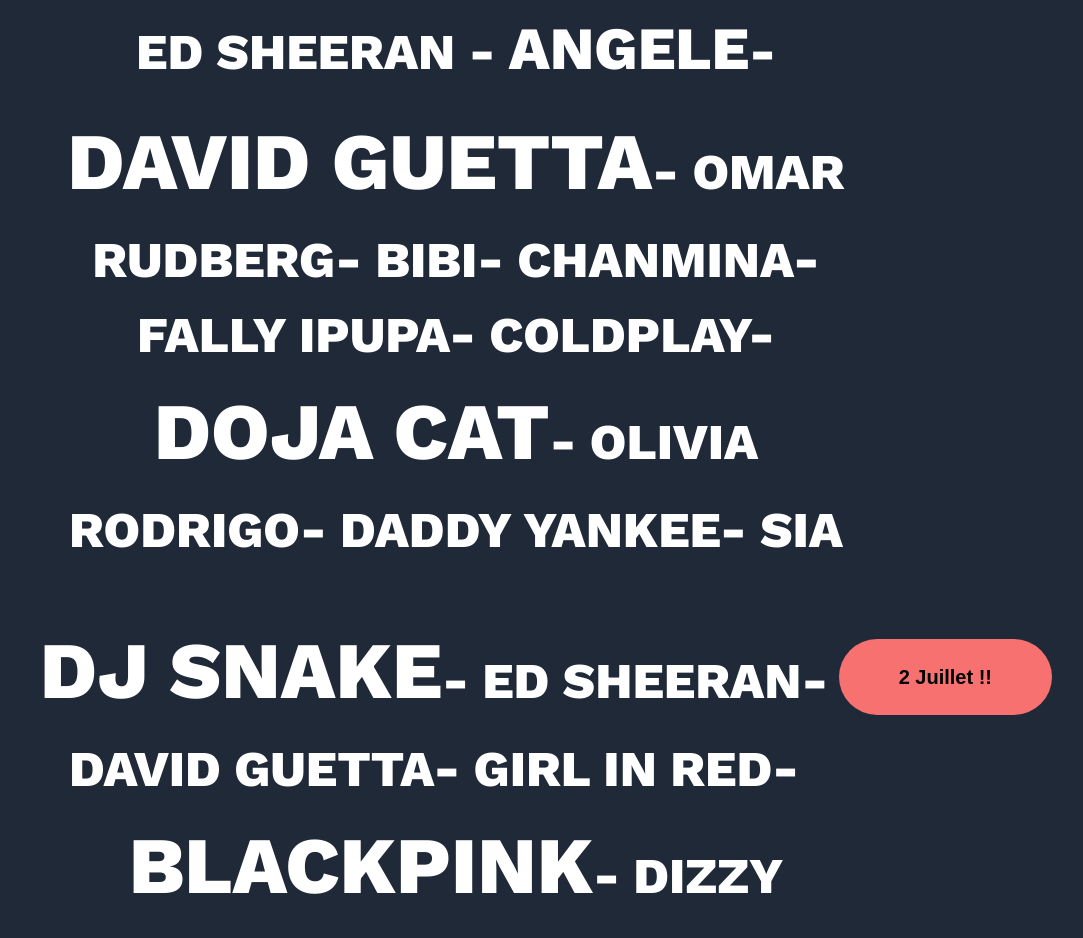
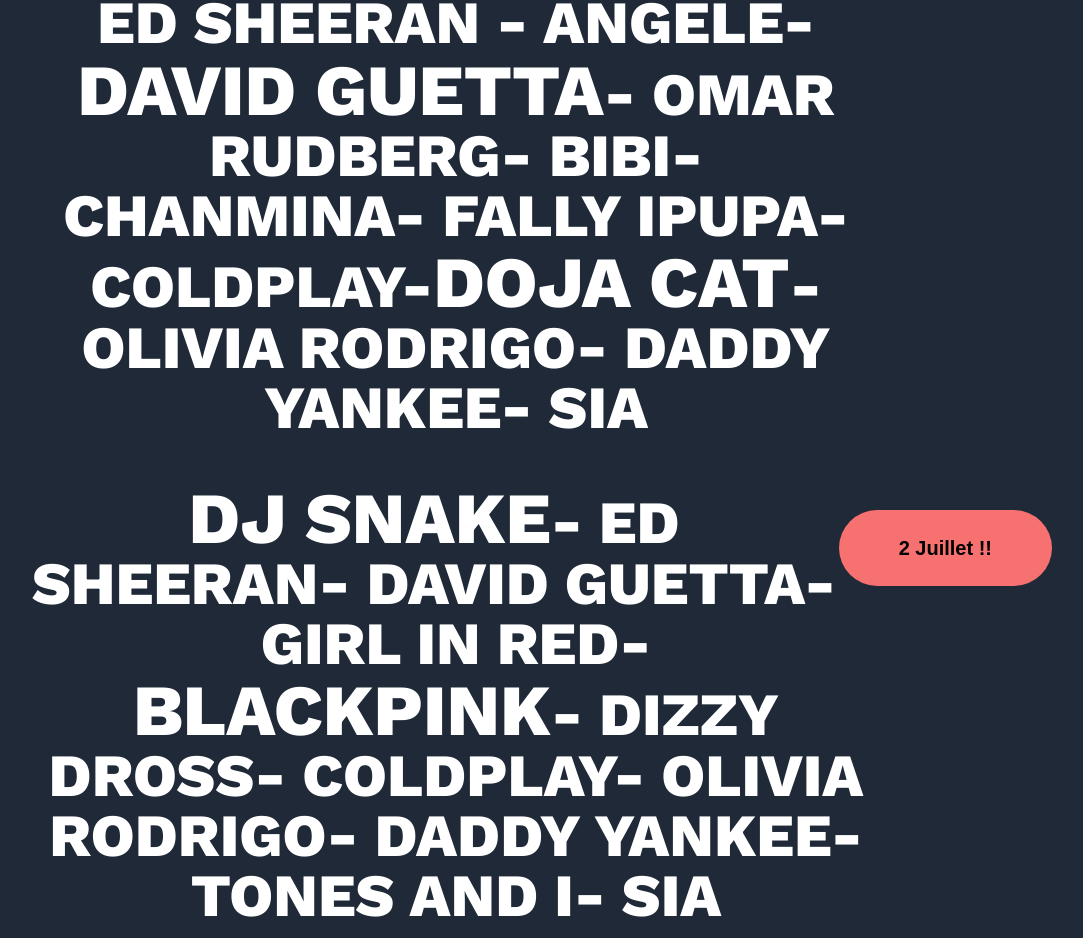
Before and after one commit to ChamberlinMorgane/SAE203, a Vue app: page /programmation in a window 1280 px wide. Shown: the part 644-1582 px from the top of the page, without its empty margins (184-1267 px from the left). Built offline with nearby package versions, Linux system fonts and the light colour scheme.

Commit message:
chemin acces page 404

```diff
--- a/src/router/index.js
+++ b/src/router/index.js
@@ -8,7 +8,7 @@
 import MentionlegalesView from '../views/MentionlegalesView.vue'
 import ArtisteView from '../views/ArtisteView.vue'
 import GuidedestyleView from '../views/GuidedestyleView.vue'
-import page404View from '../views/page404View.vue'
+import NotFoundComponent from '../views/404.vue'
 
 
 const router = createRouter({
@@ -23,7 +23,7 @@
     { path: '/mentionlegales', name: 'Mentionlegales', component: MentionlegalesView },
     { path: '/artiste', name: 'Artiste', component: ArtisteView },
     { path: '/guidestyle', name: 'Guidedestyle', component: GuidedestyleView },
-    { path: '/page404', name: 'page404', component: page404View },
+    { path: '/:pathMatch(.*)', component: NotFoundComponent }
     // ici les autre routes
   ]
 })
--- a/src/views/ConcertView.vue
+++ b/src/views/ConcertView.vue
@@ -28,7 +28,7 @@
     <img src="/img/angele1.jpg" />
     <img src="/img/angele2.jpg" />
   </div>
-
+  <img class="m-auto mt-36 mb-32 flex w-2/6 justify-center" src="/img/SPOTIFY.jpg" alt="card spotify" />
   <p class="m-auto flex justify-center text-2xl">RETROUVEZ D’AUTRES ARTISTES LES MEMES JOURS QU’ELLE !!!</p>
   <div class="m-auto flex h-2 w-3/6 justify-center bg-purple-700"></div>
 
--- a/src/views/ProgrammationView.vue
+++ b/src/views/ProgrammationView.vue
@@ -16,44 +16,43 @@
   </p>
   <Bouton nom="1 Juillet !!" class="ml-11 flex w-1/6 justify-start text-5xl font-extrabold" />
   <p class="m-auto mb-11 w-2/3 justify-center text-center font-work-sans font-bold text-white">
-    <span class="h-[298.54px] w-[1155.3px] text-center font-work-sans text-[50px] font-bold text-white">ED SHEERAN - </span
+    <span class="h-[298.54px] w-[1155.3px] text-center font-work-sans text-6xl font-bold text-white">ED SHEERAN - </span
     ><span class="h-[298.54px] w-[1155.3px] text-center font-work-sans text-6xl font-bold text-white">ANGELE</span
-    ><span class="h-[298.54px] w-[1155.3px] text-center font-work-sans text-[50px] font-bold text-white">-</span
-    ><span class="h-[298.54px] w-[1155.3px] text-center font-work-sans text-[80px] font-bold text-white"> </span><br /><span
-      class="h-[298.54px] w-[1155.3px] text-center font-work-sans text-[80px] font-bold text-white"
+    ><span class="h-[298.54px] w-[1155.3px] text-center font-work-sans text-6xl font-bold text-white">-</span
+    ><span class="h-[298.54px] w-[1155.3px] text-center font-work-sans text-7xl font-bold text-white"> </span><br /><span
+      class="h-[298.54px] w-[1155.3px] text-center font-work-sans text-7xl font-bold text-white"
       >DAVID GUETTA</span
-    ><span class="h-[298.54px] w-[1155.3px] text-center font-work-sans text-[50px] font-bold text-white"
+    ><span class="h-[298.54px] w-[1155.3px] text-center font-work-sans text-6xl font-bold text-white"
       >- OMAR RUDBERG- BIBI- CHANMINA- FALLY IPUPA- COLDPLAY-</span
-    ><span class="h-[298.54px] w-[1155.3px] text-center font-work-sans text-[80px] font-bold text-white">DOJA CAT</span
-    ><span class="h-[298.54px] w-[1155.3px] text-center font-work-sans text-[50px] font-bold text-white"
+    ><span class="h-[298.54px] w-[1155.3px] text-center font-work-sans text-7xl font-bold text-white">DOJA CAT</span
+    ><span class="h-[298.54px] w-[1155.3px] text-center font-work-sans text-6xl font-bold text-white"
       >- OLIVIA RODRIGO- DADDY YANKEE- SIA</span
     >
   </p>
 
   <Bouton nom="2 Juillet !!" class="float-right mr-11 flex w-1/6 bg-indigo-400 text-5xl font-extrabold" />
   <p class="m-auto mb-11 w-2/3 justify-center text-center font-bold text-white">
-    <span class="h-[296px] w-[1149.51px] text-center font-work-sans text-[80px] font-bold text-white">DJ SNAKE</span
-    ><span class="h-[296px] w-[1149.51px] text-center font-work-sans text-[50px] font-bold text-white"
-      >- ED SHEERAN- DAVID GUETTA- GIRL IN RED- </span
-    ><span class="h-[296px] w-[1149.51px] text-center font-work-sans text-[80px] font-bold text-white">BLACKPINK</span
-    ><span class="h-[296px] w-[1149.51px] text-center font-work-sans text-[50px] font-bold text-white">- DIZZY DROSS-</span
-    ><span class="h-[296px] w-[1149.51px] text-center font-work-sans text-6xl font-bold text-white"> COLDPLAY</span
-    ><span class="h-[296px] w-[1149.51px] text-center font-work-sans text-[50px] font-bold text-white">- OLIVIA RODRIGO- </span
-    ><span class="h-[296px] w-[1149.51px] text-center font-work-sans text-6xl font-bold text-white">DADDY YANKEE</span
-    ><span class="h-[296px] w-[1149.51px] text-center font-work-sans text-[50px] font-bold text-white">- TONES AND I- SIA</span>
+    <span class="h-[296px] text-center font-work-sans text-7xl font-bold text-white">DJ SNAKE</span
+    ><span class="h-[296px] text-center font-work-sans text-6xl font-bold text-white">- ED SHEERAN- DAVID GUETTA- GIRL IN RED- </span
+    ><span class="h-[296px] text-center font-work-sans text-7xl font-bold text-white">BLACKPINK</span
+    ><span class="h-[296px] text-center font-work-sans text-6xl font-bold text-white">- DIZZY DROSS-</span
+    ><span class="h-[296px] text-center font-work-sans text-6xl font-bold text-white"> COLDPLAY</span
+    ><span class="h-[296px] text-center font-work-sans text-6xl font-bold text-white">- OLIVIA RODRIGO- </span
+    ><span class="h-[296px] text-center font-work-sans text-6xl font-bold text-white">DADDY YANKEE</span
+    ><span class="h-[296px] text-center font-work-sans text-6xl font-bold text-white">- TONES AND I- SIA</span>
   </p>
 
   <Bouton nom="3 Juillet !!" class="ml-11 flex w-1/6 justify-end bg-pink-400 text-5xl font-extrabold" />
   <p class="m-auto mb-11 w-2/3 justify-center text-center font-bold text-white">
-    <span class="h-[296px] w-[1141.78px] text-center font-work-sans text-[50px] font-bold text-white">DJ SNAKE- </span
-    ><span class="h-[296px] w-[1141.78px] text-center font-work-sans text-[80px] font-bold text-white">STROMAE</span
-    ><span class="h-[296px] w-[1141.78px] text-center font-work-sans text-[50px] font-bold text-white">- ANGELE- DAVID GUETTA- </span
-    ><span class="h-[296px] w-[1141.78px] text-center font-work-sans text-6xl font-bold text-white">BLACKPINK</span
-    ><span class="h-[296px] w-[1141.78px] text-center font-work-sans text-[50px] font-bold text-white"
+    <span class="h-[296px] text-center font-work-sans text-[50px] font-bold text-white">DJ SNAKE- </span
+    ><span class="h-[296px] text-center font-work-sans text-[80px] font-bold text-white">STROMAE</span
+    ><span class="h-[296px] text-center font-work-sans text-[50px] font-bold text-white">- ANGELE- DAVID GUETTA- </span
+    ><span class="h-[296px] text-center font-work-sans text-6xl font-bold text-white">BLACKPINK</span
+    ><span class="h-[296px] text-center font-work-sans text-[50px] font-bold text-white"
       >- DOJA CAT- SABRINA CARPENTER-SHAKIRA DADDY YANKEE- </span
-    ><span class="h-[296px] w-[1141.78px] text-center font-work-sans text-6xl font-bold text-white">TONES AND I</span
-    ><span class="h-[296px] w-[1141.78px] text-center text-[50px] font-bold text-white">- </span
-    ><span class="h-[296px] w-[1141.78px] text-center font-work-sans text-[80px] font-bold text-white">SIA</span>
+    ><span class="h-[296px] text-center font-work-sans text-6xl font-bold text-white">TONES AND I</span
+    ><span class="h-[296px] text-center text-[50px] font-bold text-white">- </span
+    ><span class="h-[296px] text-center font-work-sans text-[80px] font-bold text-white">SIA</span>
   </p>
 
   <Bouton nom="Achetez vos billet dès maintenant" class="m-auto mt-32 flex w-3/6 justify-center border-4 border-black bg-white text-5xl" />
```
Also changed, not shown: public/img/SPOTIFY.jpg (added), src/views/404.vue (renamed from src/views/page404View.vue).
